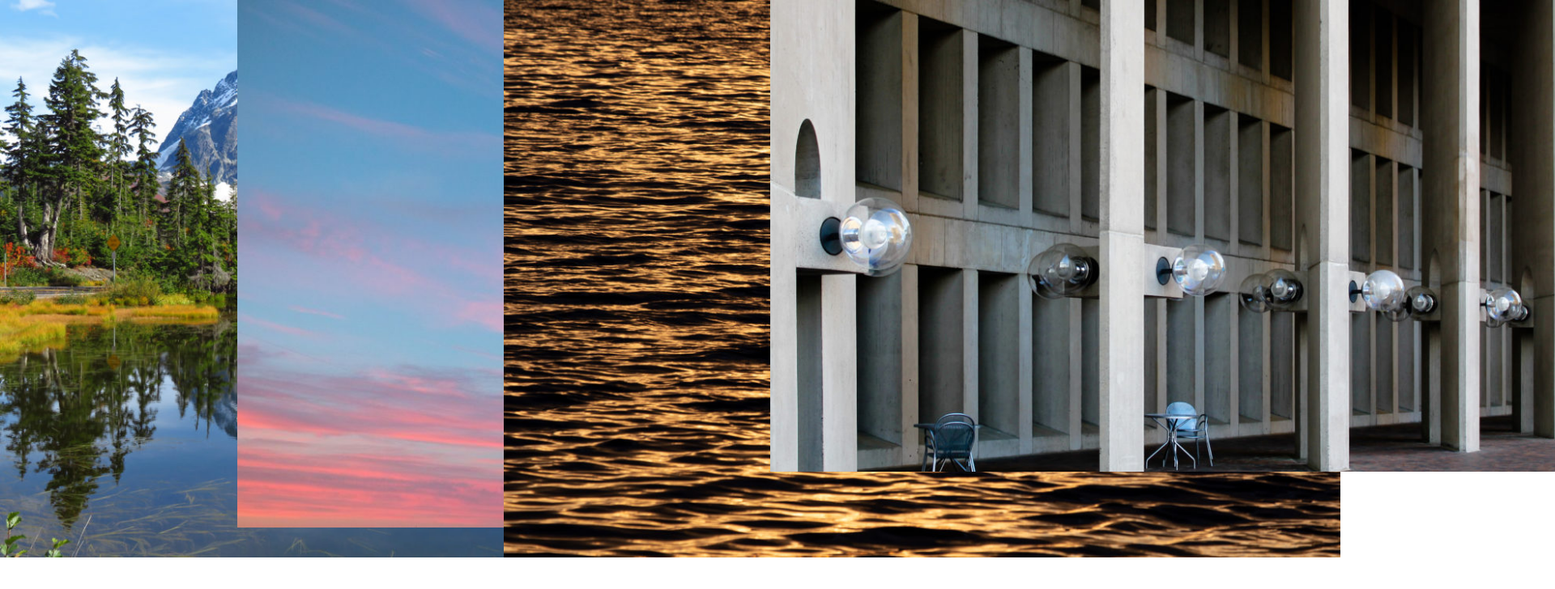
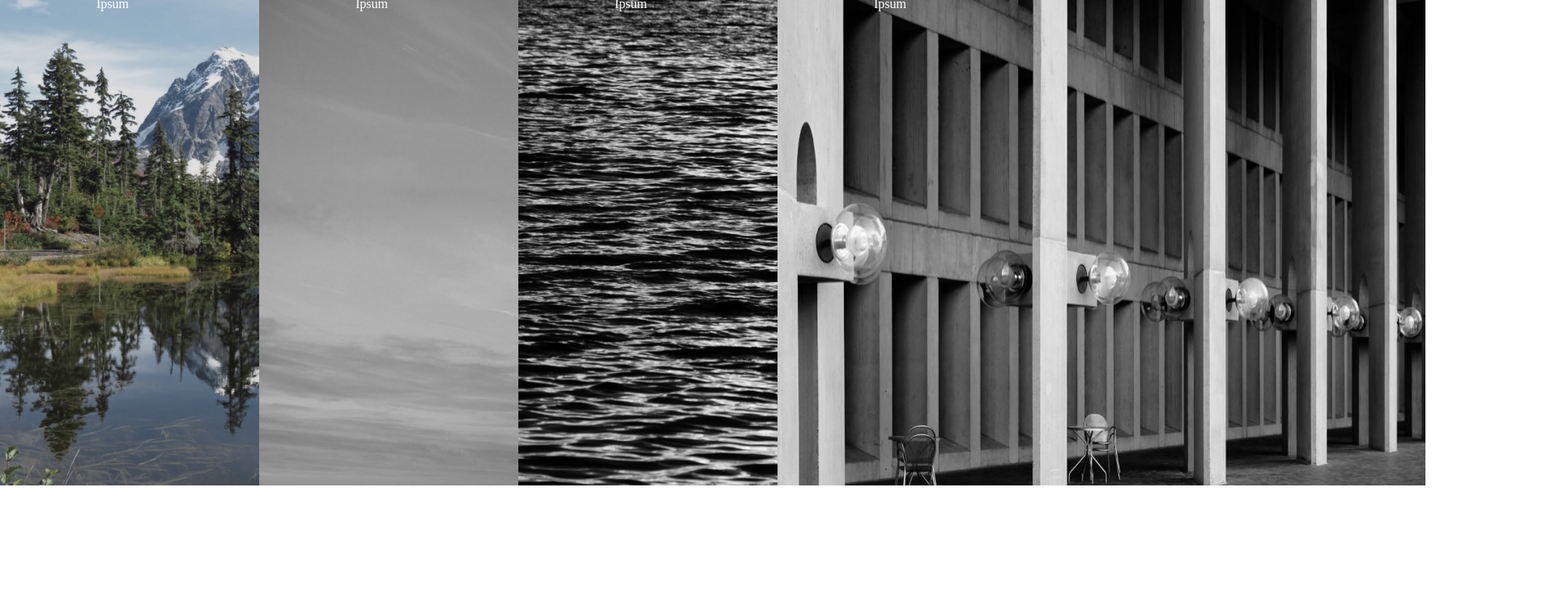
Before and after one commit to angieTu/Clase-27-Items-Flex, a plain HTML site: page index.html in a window 1280 px wide. Shown: the top 728 px of the page at 81% size, 1920 px wide, since content can reach past the window. Drawn offline with Linux system fonts and the light colour scheme.

Commit message:
ejercicio final

```diff
--- a/main.scss
+++ b/main.scss
@@ -1,13 +1,48 @@
 body {
     margin: 0;
-    display: flex;
-    overflow: hidden;
+    display:flex;
+
+    &:hover div img {
+        filter: grayscale(100%);
+    }
+
+    &:hover div:hover img {
+            -webkit-filter: brightness(90%) contrast(95%) grayscale(50%);
+            filter: brightness(90%) contrast(95%) grayscale(50%) grayscale(0%);
           }
 
     .box {
         flex-grow: 1;
+        position: relative;
+        transition: .3s;
+
+        &::before {
+            content: "Lorem Ipsum";
+            position: absolute;
+            color:white;
+            top: -22px;
+            width: 82px;
+            left: calc(50% - 41px);
+            z-index: 1;
+            transition: .3s
+        }
+
+        &:hover {
+            flex-grow: 4;
+        }
+
+        &:hover::before {
+                top: 291px;
+                width: 82px;
+                left: calc(50% - 41px);
+                transform: scale(3);
+            }
 
         img {
-        width: 314%;
+            width: 800px;
+            height: 600px;
+            position: absolute
         }
     }
+
+}
```
Also changed, not shown: main.css, 1 other file. Lines whose indentation alone changed are shown as unchanged.
